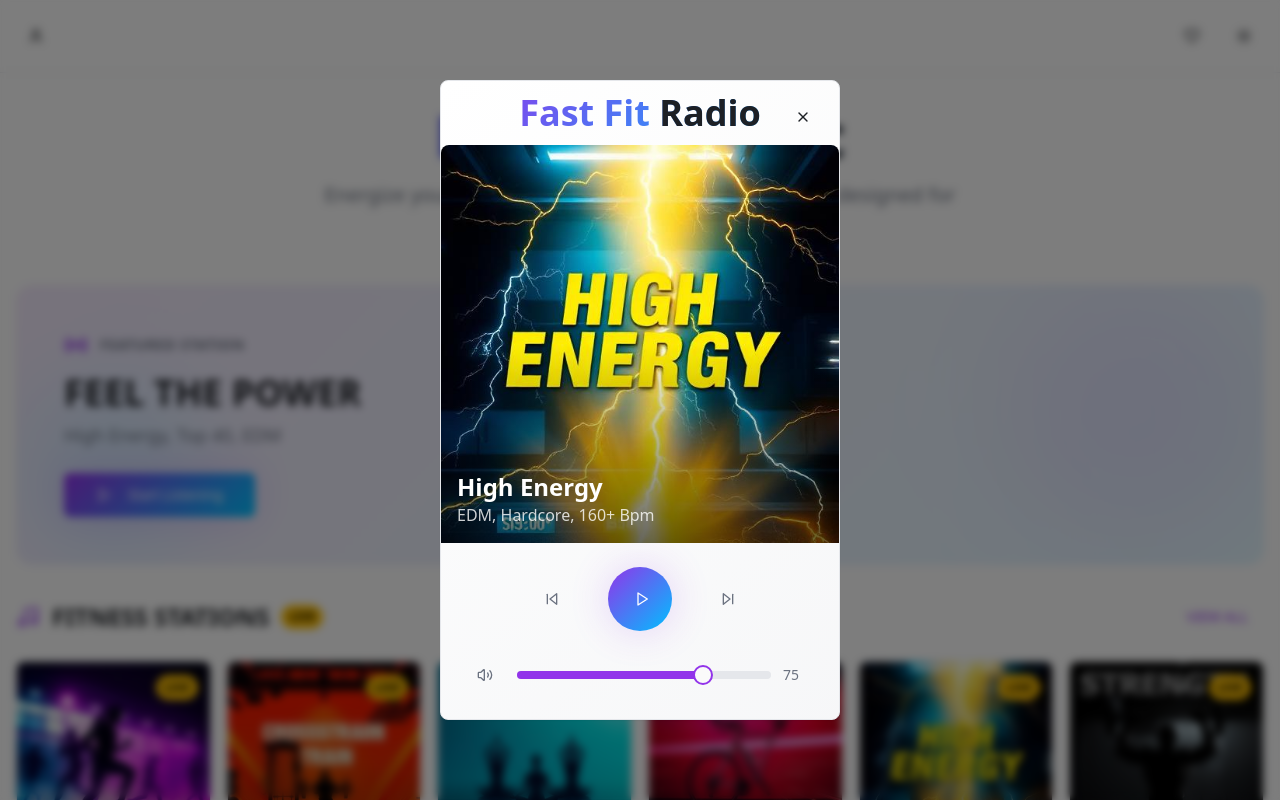
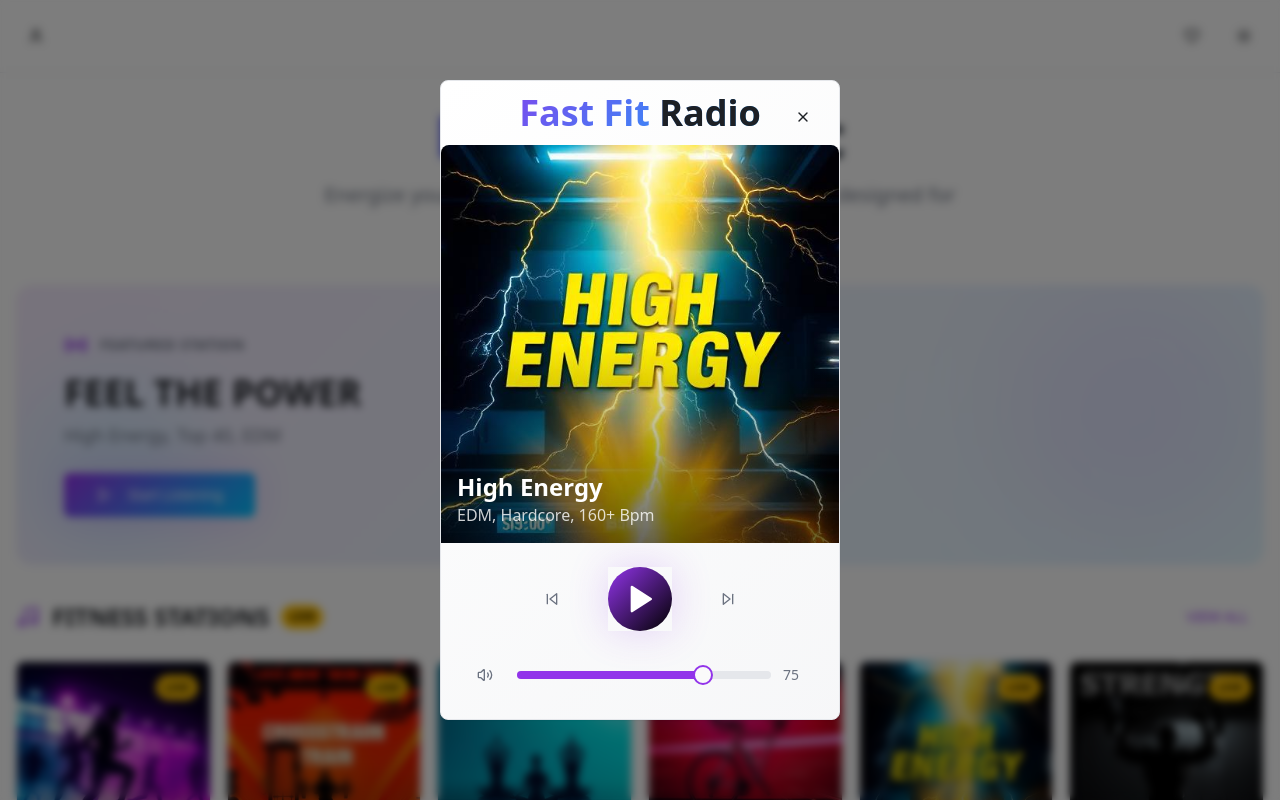
Before and after one commit to sebastiangut/fastfit-beat, a React (Vite) app: page / in a window 1280 px wide. Both pictures are taken after a click on the button "Start Listening". Shown: the top 800 px of the page. Built offline with nearby package versions, Linux system fonts and the light colour scheme.

Commit message:
Replicate play button styling
Replicate the styling of the play button from RadioStationCard to RadioPlayer. This includes making the triangle filled white and ensuring it is centered on a white circular background.

```diff
--- a/src/components/RadioPlayer.tsx
+++ b/src/components/RadioPlayer.tsx
@@ -130,18 +130,33 @@ const RadioPlayer: React.FC<RadioPlayerProps> = ({ station, isOpen, onClose }) =
                 <SkipBack className="h-6 w-6" />
               </Button>
 
-              <Button
-                variant="default"
-                size="icon"
-                className="h-16 w-16 rounded-full bg-gradient-primary hover:scale-105 transition-transform shadow-glow"
+              <button
+                className="relative h-16 w-16 hover:scale-105 transition-transform shadow-glow"
                 onClick={togglePlayPause}
               >
+                {/* Background circle */}
+                <svg className="w-full h-full" viewBox="0 0 64 64">
+                  <circle
+                    cx="32"
+                    cy="32"
+                    r="32"
+                    style={{ fill: 'url(#gradient-player)' }}
+                  />
+                  <defs>
+                    <linearGradient id="gradient-player" x1="0%" y1="0%" x2="100%" y2="100%">
+                      <stop offset="0%" style={{ stopColor: 'hsl(var(--primary))' }} />
+                      <stop offset="100%" style={{ stopColor: 'hsl(var(--primary-glow))' }} />
+                    </linearGradient>
+                  </defs>
+                </svg>
+
+                {/* Play/Pause icon - white filled and centered */}
                 {isPlaying ? (
-                  <Pause className="h-10 w-10 text-white" />
+                  <Pause className="absolute inset-0 m-auto h-8 w-8 text-white" fill="white" />
                 ) : (
-                  <Play className="h-10 w-10 ml-1 text-white" />
+                  <Play className="absolute inset-0 m-auto h-8 w-8 text-white" fill="white" />
                 )}
-              </Button>
+              </button>
 
               <Button
                 variant="ghost"
```
